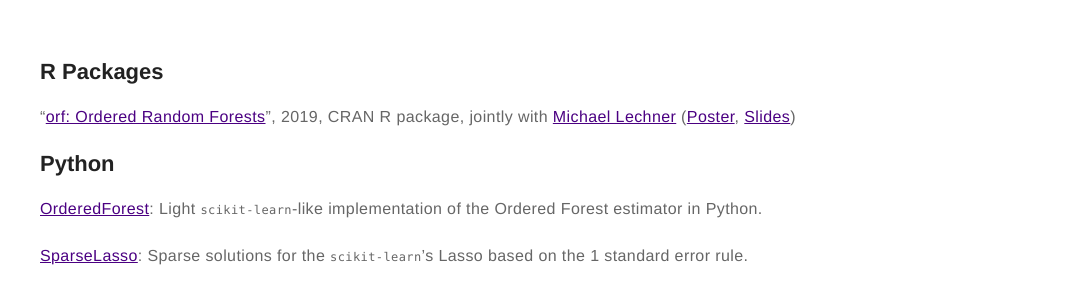
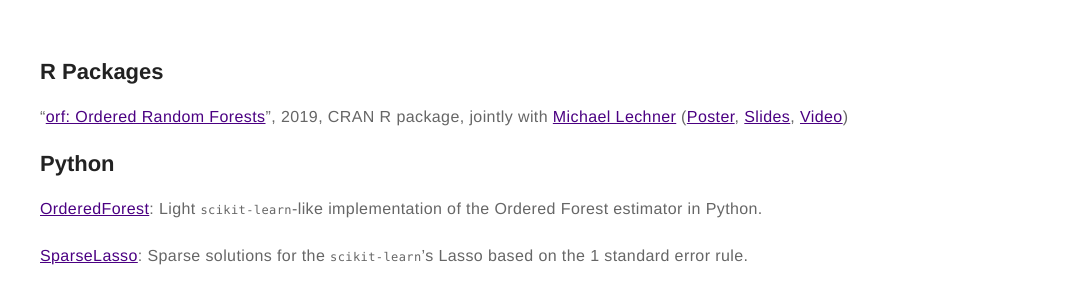
Before and after one commit to okasag/okasag.github.io, a Jekyll site: the page built from code.md, in a window 1280 px wide. Shown: the part 479-779 px from the top of the page, without its empty margins (195-1280 px from the left). Built offline with Jekyll 4.4.1, drawn with Linux system fonts in a browser that asks for light colours.

Commit message:
adding materials

```diff
--- a/code.md
+++ b/code.md
@@ -7,7 +7,7 @@ layout: page
 
 ## R Packages
 
-"[orf: Ordered Random Forests](https://CRAN.R-project.org/package=orf)", 2019, CRAN R package, jointly with [Michael Lechner](https://www.michael-lechner.eu/) ([Poster]({{ site.url }}/assets/pdf/orf_erum_poster_okasa.pdf), [Slides]({{ site.url }}/assets/pdf/orf_erum_milano_okasa.pdf))
+"[orf: Ordered Random Forests](https://CRAN.R-project.org/package=orf)", 2019, CRAN R package, jointly with [Michael Lechner](https://www.michael-lechner.eu/) ([Poster]({{ site.url }}/assets/pdf/orf_erum_poster_okasa.pdf), [Slides]({{ site.url }}/assets/pdf/orf_erum_milano_okasa.pdf), [Video](https://www.youtube.com/watch?v=dwIXqhk1NdM&t=203s))
 
 ## Python
 
```
Also changed, not shown: research.md (+1 -1 lines), 1 other file.
